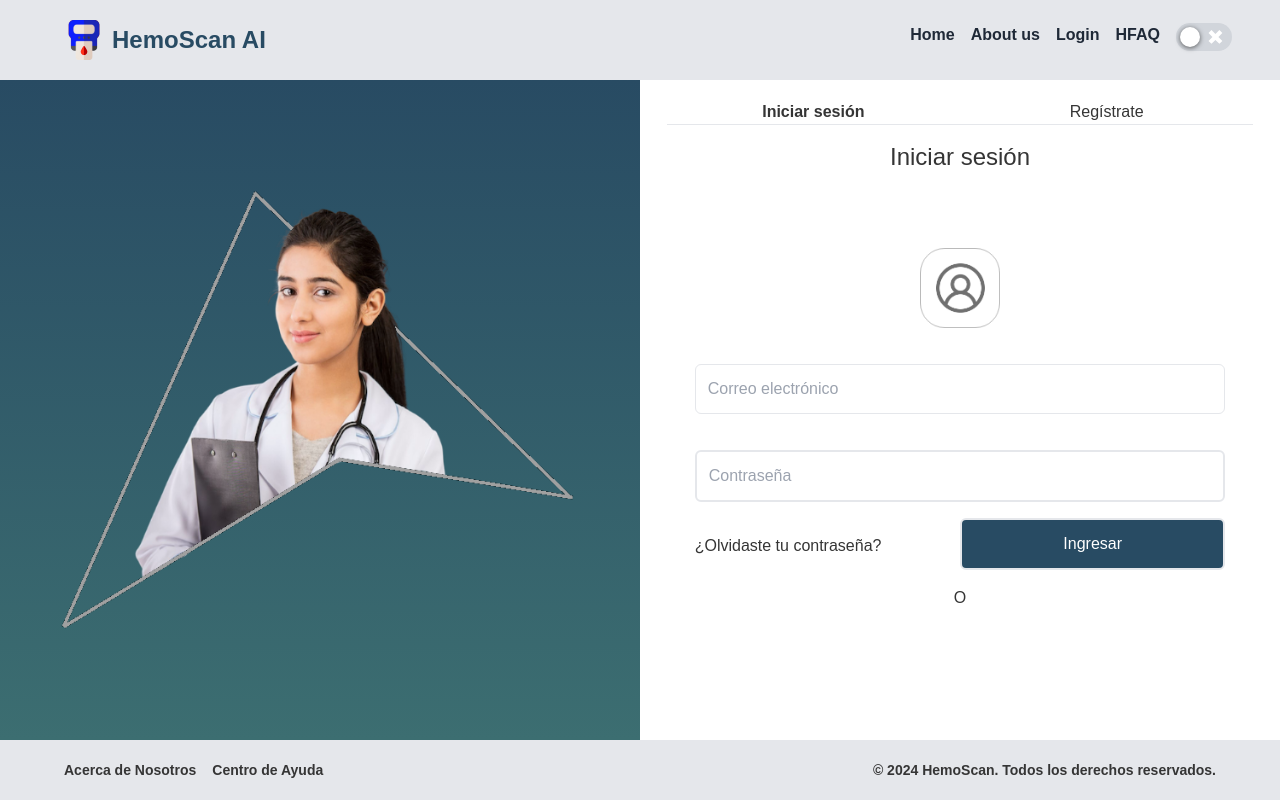
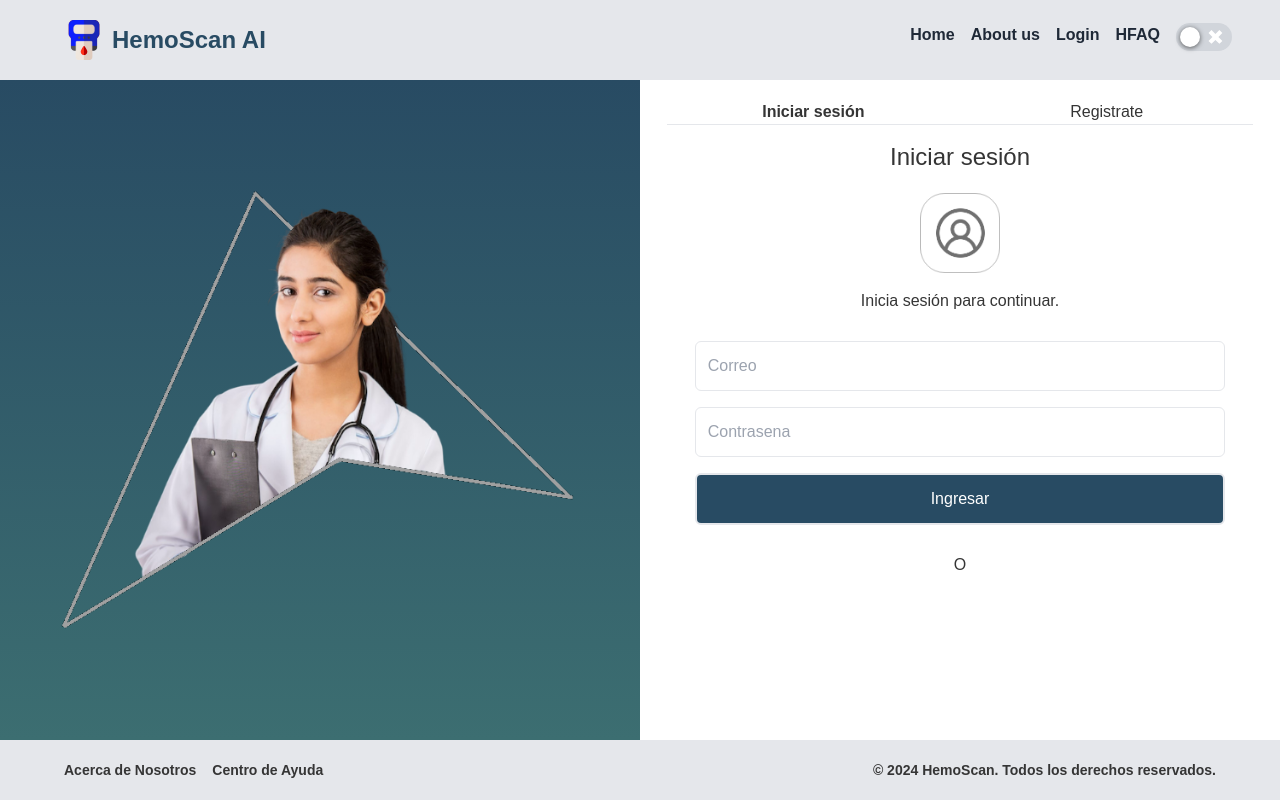
Before and after one commit to JiovannyVega/HemoScan, a React (Vite) app: page /login in a window 1280 px wide. Built offline with nearby package versions, Linux system fonts and the light colour scheme.

Commit message:
Refactor autenticación: crea componente AuthForm para manejar formularios de inicio de sesión y registro, y actualiza LoginPage y SignupPage para utilizarlo

```diff
--- /dev/null
+++ b/src/components/AuthForm.jsx
@@ -0,0 +1,83 @@
+import { Link } from 'react-router-dom'
+import { GoogleLogin } from '@react-oauth/google'
+import PropTypes from 'prop-types'
+
+const AuthForm = ({ title, formData, handleChange, handleSubmit, googleLoginHandler, isSignup }) => {
+    return (
+        <div className='flex flex-row h-auto bg-gradient-to-b from-primary to-secondary'>
+            <div className='items-center hidden w-1/2 sm:flex'>
+                <img src='/assets/Intro.png' alt='Intro' className='h-250' />
+            </div>
+            <div className='flex flex-col items-center w-full h-full ml-auto sm:w-1/2 bg-background dark:bg-background-dark text-text dark:text-text-dark'>
+                <div className='flex flex-row w-11/12 text-center border-b'>
+                    <div className='w-1/2 mt-5'>
+                        <Link to='/login' className={`no-underline p-7 ${!isSignup ? 'font-bold' : ''}`}>Iniciar sesión</Link>
+                    </div>
+                    <div className='w-1/2 mt-5'>
+                        <Link to='/signup' className={`ml-auto no-underline p-7 ${isSignup ? 'font-bold' : ''}`}>Registrate</Link>
+                    </div>
+                </div>
+                <p className='mt-4 text-2xl'>{title}</p>
+                <img src='/assets/perfil-icono.png' className='self-center w-20 h-20 mt-5 mb-4' alt='perfil' />
+                <p className=''>
+                    {isSignup ? 'Regístrate ahora y obtén acceso completo a nuestra aplicación.' : 'Inicia sesión para continuar.'}
+                </p>
+                <form className='flex flex-col w-11/12 h-max p-7' onSubmit={handleSubmit}>
+                    {isSignup && (
+                        <label>
+                            <input required placeholder='Nombre de usuario' type='text' name='nombre_usuario' value={formData.nombre_usuario} onChange={handleChange} className='w-full p-3 mb-4 border rounded-md bg-background dark:bg-background-dark' />
+                        </label>
+                    )}
+                    <label>
+                        <input required placeholder='Correo' type='email' name='email' value={formData.email} onChange={handleChange} className='w-full p-3 mb-4 border rounded-md bg-background dark:bg-background-dark' />
+                    </label>
+                    <label>
+                        <input
+                            required
+                            placeholder='Contrasena'
+                            type='password'
+                            name='contrasena'
+                            value={formData.contrasena}
+                            onChange={handleChange}
+                            className='w-full p-3 mb-4 border rounded-md bg-background dark:bg-background-dark'
+                        />
+                    </label>
+                    {isSignup && (
+                        <label>
+                            <input
+                                required
+                                placeholder='Confirma tu contrasena'
+                                type='password'
+                                name='confirmaContrasena'
+                                value={formData.confirmaContrasena}
+                                onChange={handleChange}
+                                className='w-full p-3 mb-4 border rounded-md bg-background dark:bg-background-dark'
+                            />
+                        </label>
+                    )}
+                    <button className='p-3 mb-0 text-white border-2 rounded-md bg-primary' type='submit'>Ingresar</button>
+                </form>
+                <p className='mb-0'>O</p>
+                <GoogleLogin
+                    onSuccess={credentialResponse => {
+                        googleLoginHandler(credentialResponse.credential)
+                    }}
+                    onError={() => {
+                        console.log('Login Failed')
+                    }}
+                />
+            </div>
+        </div>
+    )
+}
+
+AuthForm.propTypes = {
+    title: PropTypes.string.isRequired,
+    formData: PropTypes.object.isRequired,
+    handleChange: PropTypes.func.isRequired,
+    handleSubmit: PropTypes.func.isRequired,
+    googleLoginHandler: PropTypes.func.isRequired,
+    isSignup: PropTypes.bool.isRequired
+}
+
+export default AuthForm
--- a/src/pages/LoginPage.jsx
+++ b/src/pages/LoginPage.jsx
@@ -1,7 +1,6 @@
-import { Link } from 'react-router-dom'
 import { useState } from 'react'
-import { GoogleLogin } from '@react-oauth/google'
 import { useAuth } from '../context/AuthProvider'
+import AuthForm from '../components/AuthForm'
 
 const LoginPage = () => {
   const { handleEmailLogin, handleGoogleLogin } = useAuth()
@@ -17,46 +16,14 @@ const LoginPage = () => {
   }
 
   return (
-    <>
-      <div className='flex flex-row h-full bg-gradient-to-b from-primary to-secondary'>
-        <div className='items-center hidden w-1/2 sm:flex'>
-          <img src='/assets/Intro.png' alt='Intro' className='h-250' />
-        </div>
-        <div className='flex flex-col items-center w-full h-full ml-auto sm:w-1/2 bg-background dark:bg-background-dark text-text dark:text-text-dark'>
-          <div className='flex flex-row w-11/12 text-center border-b'>
-            <div className='w-1/2 mt-5'>
-              <Link to='/login' className='font-bold no-underline p-7'>Iniciar sesión</Link>
-            </div>
-            <div className='w-1/2 mt-5'>
-              <Link to='/signup' className='ml-auto no-underline p-7'>Regístrate</Link>
-            </div>
-          </div>
-          <h1 className='mt-4 text-2xl'>Iniciar sesión</h1>
-          <div className='flex flex-col justify-center w-11/12 h-full p-7'>
-            <form action='' className='flex flex-col justify-center h-auto' onSubmit={handleSubmit}>
-              <img src='/assets/perfil-icono.png' className='self-center w-20 h-20 mb-4' alt='Perfil' />
-              <label htmlFor='correo' className='sr-only'>Correo electrónico</label>
-              <input type='email' className='p-3 my-5 mb-4 border rounded-md bg-background dark:bg-background-dark' placeholder='Correo electrónico' name='email' id='correo' value={formData.email} onChange={handleChange} required />
-              <label htmlFor='contrasena' className='sr-only'>Contraseña</label>
-              <input type='password' className='p-3 my-5 mb-4 border-2 rounded-md bg-background dark:bg-background-dark' placeholder='Contraseña' name='contrasena' id='contrasena' value={formData.contrasena} onChange={handleChange} required />
-              <div className='flex flex-row'>
-                <Link to='/forgot-password' className='my-4 text-left'>¿Olvidaste tu contraseña?</Link>
-                <button className='w-1/2 p-3 mb-4 ml-auto text-white border-2 rounded-md bg-primary' type='submit'>Ingresar</button>
-              </div>
-              <p className='mb-4 text-center'>O</p>
-            </form>
-            <GoogleLogin
-              onSuccess={credentialResponse => {
-                handleGoogleLogin(credentialResponse.credential)
-              }}
-              onError={() => {
-                console.log('Login Failed')
-              }}
-            />
-          </div>
-        </div>
-      </div>
-    </>
+    <AuthForm
+      title='Iniciar sesión'
+      formData={formData}
+      handleChange={handleChange}
+      handleSubmit={handleSubmit}
+      googleLoginHandler={handleGoogleLogin}
+      isSignup={false}
+    />
   )
 }
 
--- a/src/pages/SignupPage.jsx
+++ b/src/pages/SignupPage.jsx
@@ -1,7 +1,6 @@
-import { Link } from 'react-router-dom'
 import { useState } from 'react'
-import { GoogleLogin } from '@react-oauth/google'
 import { useAuth } from '../context/AuthProvider'
+import AuthForm from '../components/AuthForm'
 
 const SignupPage = () => {
   const { handleSignup, handleGoogleLogin } = useAuth()
@@ -31,68 +30,14 @@ const SignupPage = () => {
   }
 
   return (
-    <>
-      <div className='flex flex-row h-auto bg-gradient-to-b from-primary to-secondary'>
-        <div className='items-center hidden w-1/2 sm:flex'>
-          <img src='/assets/Intro.png' alt='Intro' className='h-250' />
-        </div>
-        <div className='flex flex-col items-center w-full h-full ml-auto sm:w-1/2 bg-background dark:bg-background-dark text-text dark:text-text-dark'>
-          <div className='flex flex-row w-11/12 text-center border-b'>
-            <div className='w-1/2 mt-5'>
-              <Link to='/login' className='no-underline p-7'>Iniciar sesión</Link>
-            </div>
-            <div className='w-1/2 mt-5'>
-              <Link to='/signup' className='ml-auto font-bold no-underline p-7'> Registrate</Link>
-            </div>
-          </div>
-          <p className='mt-4 text-2xl'>Registrar</p>
-          <img src='/assets/perfil-icono.png' className='self-center w-20 h-20 mt-5 mb-4' alt='perfil' />
-          <p className=''>
-            Regístrate ahora y obtén acceso completo a nuestra aplicación.
-          </p>
-          <form className='flex flex-col w-11/12 h-max p-7' onSubmit={handleSubmit}>
-            <label>
-              <input required placeholder='Nombre de usuario' type='text' name='nombre_usuario' value={formData.nombre_usuario} onChange={handleChange} className='w-full p-3 mb-4 border rounded-md bg-background dark:bg-background-dark' />
-            </label>
-            <label>
-              <input required placeholder='Correo' type='text' name='email' value={formData.email} onChange={handleChange} className='w-full p-3 mb-4 border rounded-md bg-background dark:bg-background-dark' />
-            </label>
-            <label>
-              <input
-                required
-                placeholder='Contrasena'
-                type='password'
-                name='contrasena'
-                value={formData.contrasena}
-                onChange={handleChange}
-                className='w-full p-3 mb-4 border rounded-md bg-background dark:bg-background-dark'
-              />
-            </label>
-            <label>
-              <input
-                required
-                placeholder='Confirma tu contrasena'
-                type='password'
-                name='confirmaContrasena'
-                value={formData.confirmaContrasena}
-                onChange={handleChange}
-                className='w-full p-3 mb-4 border rounded-md bg-background dark:bg-background-dark'
-              />
-            </label>
-            <button className='p-3 mb-0 text-white border-2 rounded-md bg-primary' type='submit'>Ingresar</button>
-          </form>
-          <p className='mb-0'>O</p>
-          <GoogleLogin
-            onSuccess={credentialResponse => {
-              handleGoogleLogin(credentialResponse.credential)
-            }}
-            onError={() => {
-              console.log('Login Failed')
-            }}
-          />
-        </div>
-      </div>
-    </>
+    <AuthForm
+      title='Registrar'
+      formData={formData}
+      handleChange={handleChange}
+      handleSubmit={handleSubmit}
+      googleLoginHandler={handleGoogleLogin}
+      isSignup={true}
+    />
   )
 }
 
```
